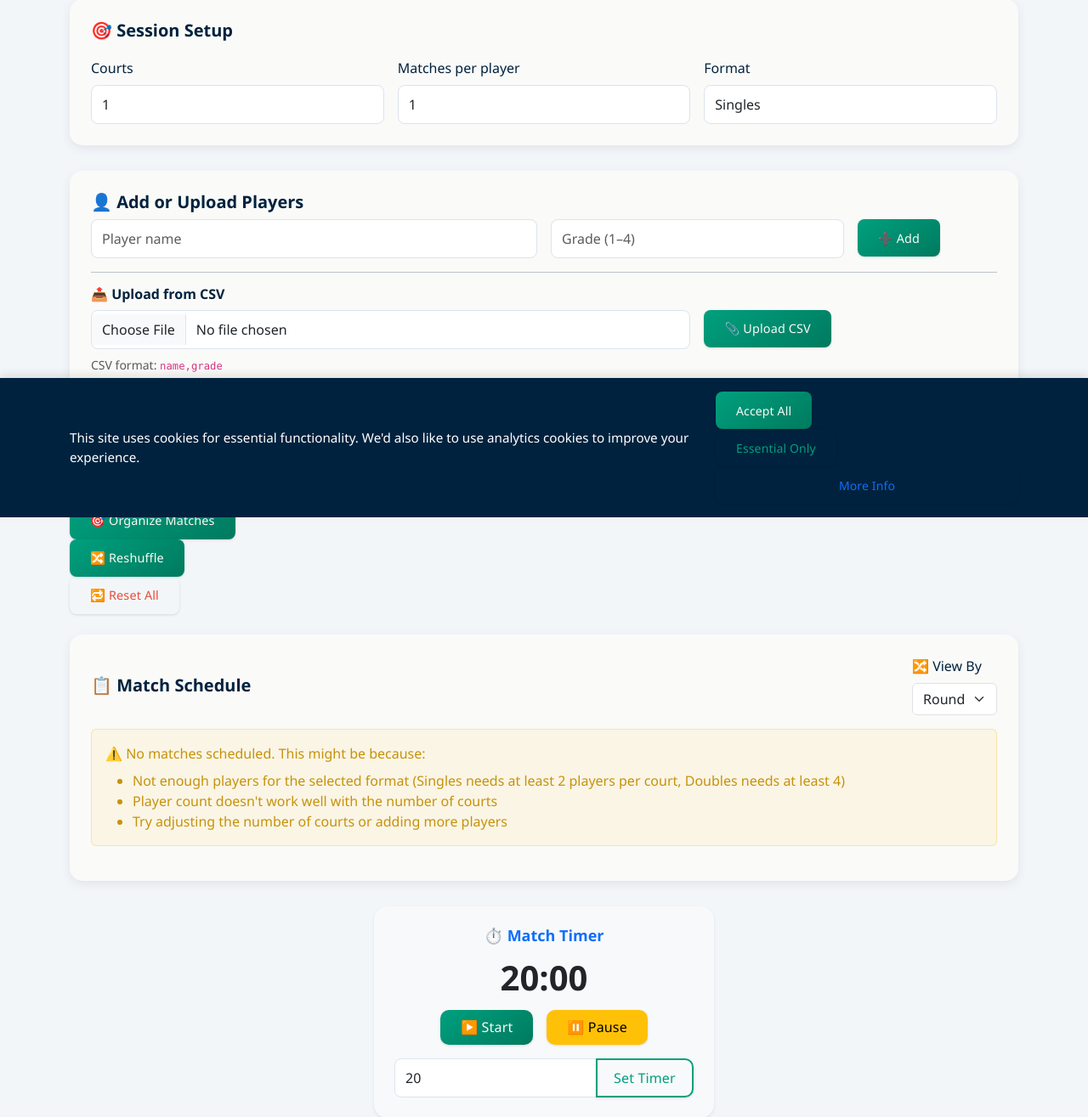
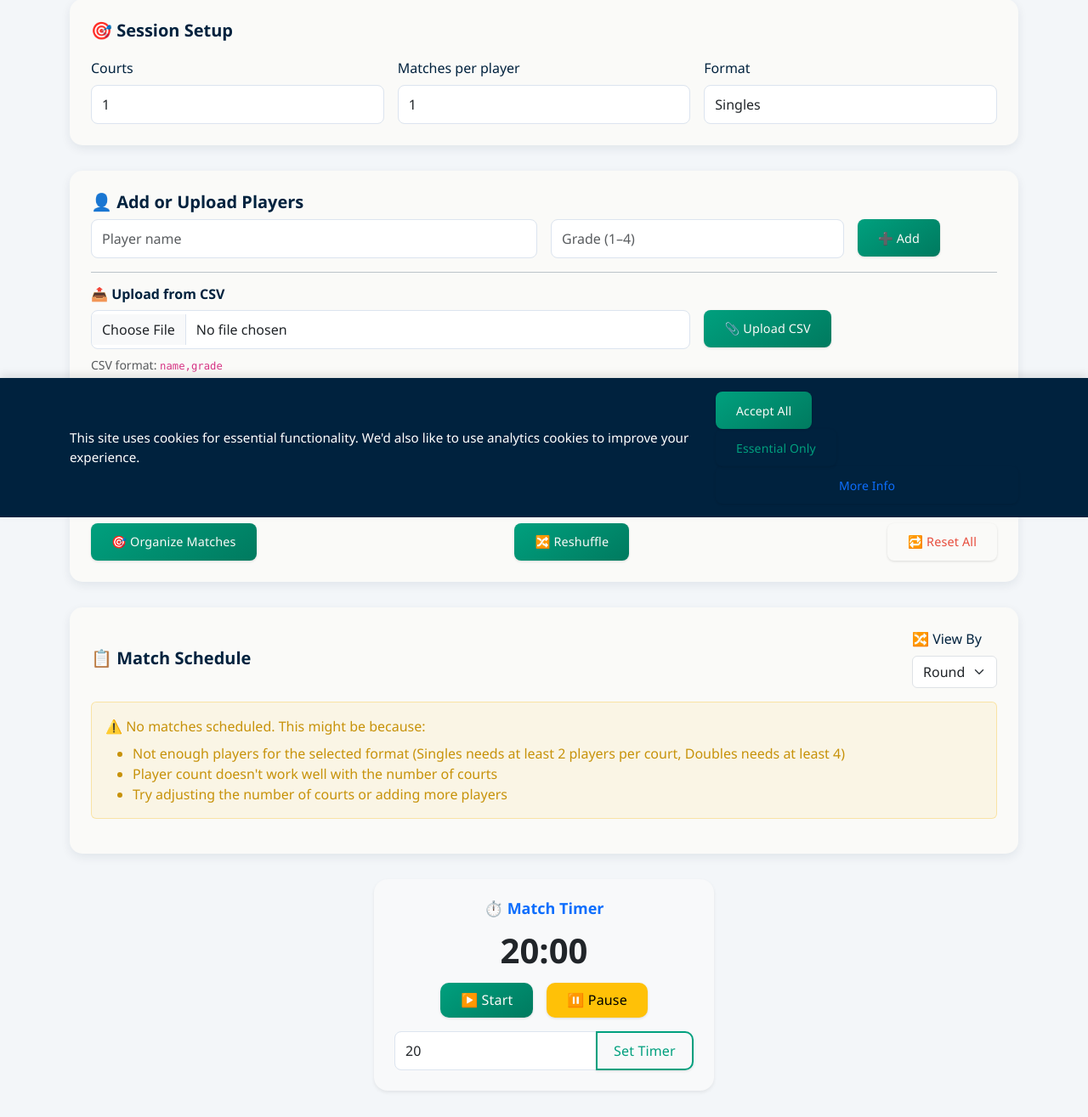
Before and after one commit to jamierjhill/Coach_organiser, a Flask app: page /index in a window 1280 px wide. Shown: the part 191-1506 px from the top of the page at 85% size. Run offline with Flask 3, Linux system fonts and the light colour scheme; the visitor is signed in with stand-in values (Sample User, id 1); some libraries are stand-ins or nearby versions.

```diff
--- a/templates/index.html
+++ b/templates/index.html
@@ -92,12 +92,15 @@
       </div>
     </div>
 
-    <!-- Action Buttons -->
-    <div class="text-center my-4">
-      <button type="button" onclick="return organizeMatches()" class="btn-base btn-accent me-2">🎯 Organize Matches</button>
-      <button type="button" onclick="return reshuffleAll()" class="btn-base btn-accent me-2">🔀 Reshuffle</button>
-      <button type="submit" name="reset" class="btn-base btn-outline-danger me-2">🔁 Reset All</button>
-    </div>
+<!-- Action Buttons -->
+<div class="card-section">
+  <div class="d-flex justify-content-between align-items-center">
+    <button type="button" onclick="return organizeMatches()" class="btn-base btn-accent">🎯 Organize Matches</button>
+    <button type="button" onclick="return reshuffleAll()" class="btn-base btn-accent">🔀 Reshuffle</button>
+    <button type="submit" name="reset" class="btn-base btn-outline-danger">🔁 Reset All</button>
+  </div>
+</div>
+
 
     {% if error %}
       <div class="alert alert-danger">{{ error }}</div>
```
